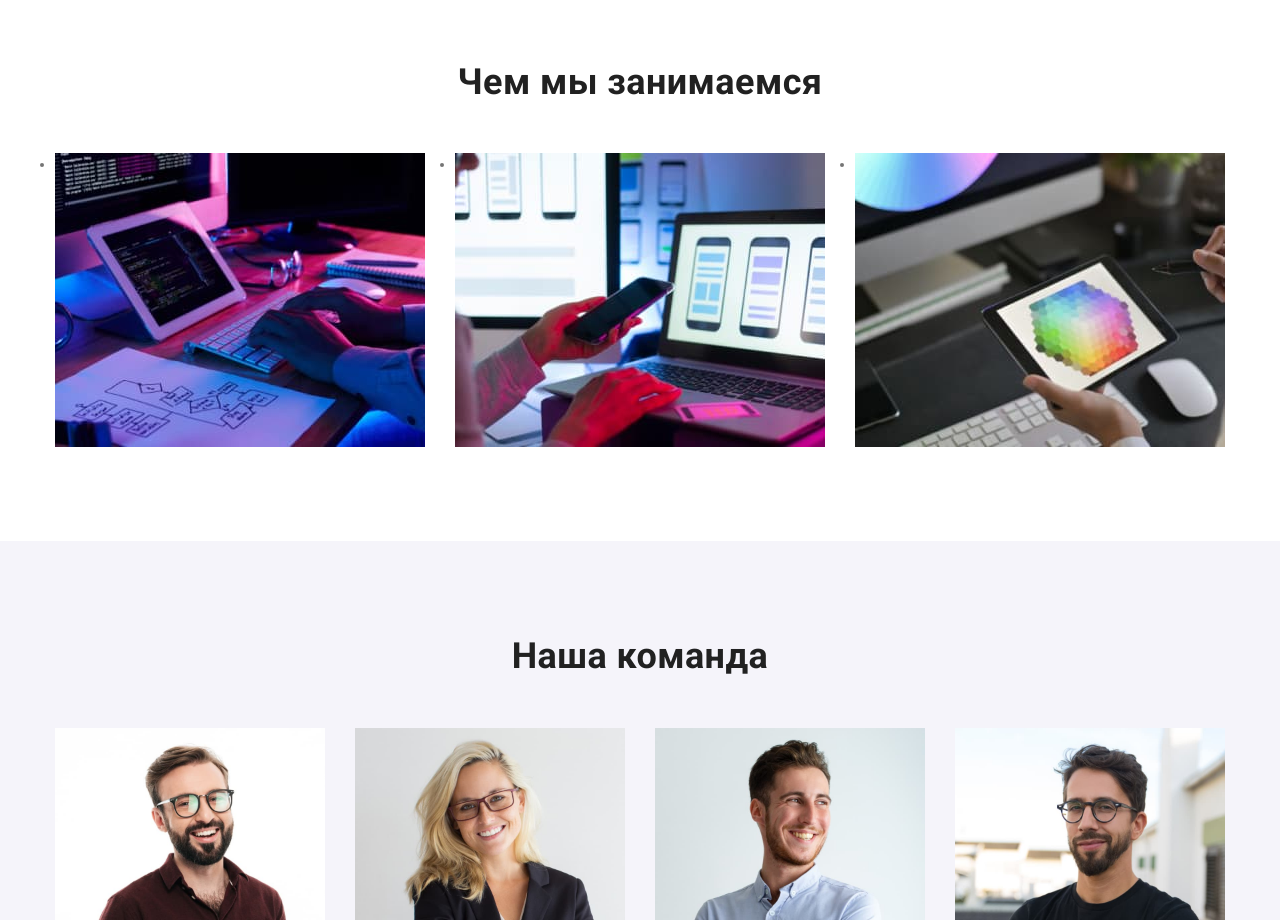
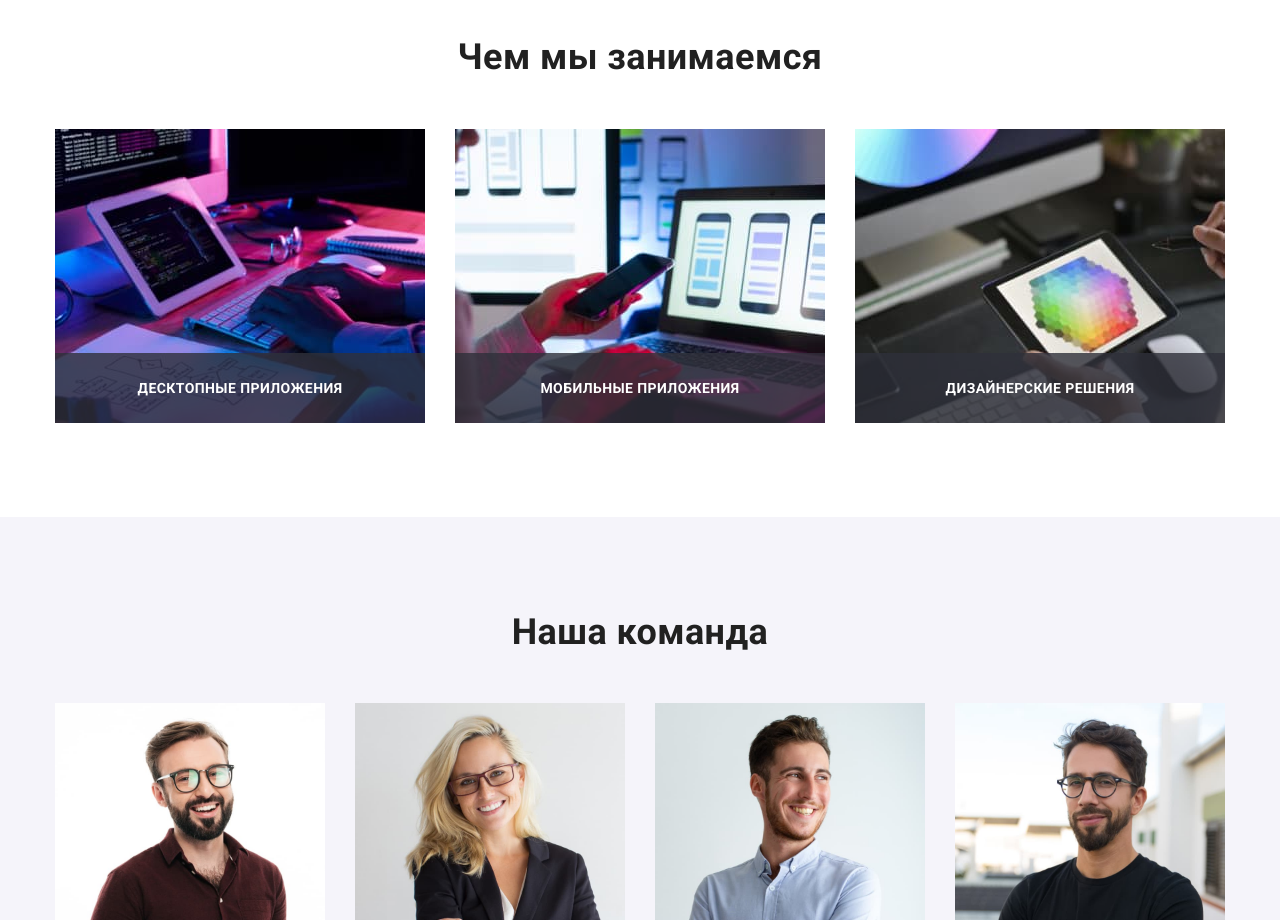
Before and after one commit to Pavel-0610/goit-markup-hw-05, a plain HTML site: page index.html in a window 1280 px wide. Shown: the part 1080-2000 px from the top of the page. Drawn offline with nearby package versions, Linux system fonts and the light colour scheme.

Commit message:
homework5

```diff
--- a/css/styles.css
+++ b/css/styles.css
@@ -61,6 +61,33 @@ body {
   margin-right: 50px;
 }
 
+.icon-mail,
+.icon-tel {
+  margin-right: 10px;
+  fill: currentColor;
+}
+
+.header-mail:hover,
+.header-mail:focus,
+.header-tel:hover,
+.header-tel:focus {
+  color: var(--accent-color);
+}
+
+.site-nav .current {
+  position: relative;
+}
+
+.current:after {
+  content: '';
+  width: 100%;
+  height: 4px;
+  background: #2196f3;
+  border-radius: 2px;
+  position: absolute;
+  display: block;
+  margin-top: 28px;
+}
 .accent {
   color: var(--accent-color);
   font-family: Raleway, sans-serif;
@@ -116,29 +143,6 @@ body {
 
 .auth-nav-item:not(:last-child) {
   margin-right: 30px;
-}
-
-.icon-mail,
-.icon-tel {
-  margin-right: 10px;
-  fill: currentColor;
-}
-
-.header-mail:hover,
-.header-mail:focus,
-.header-tel:hover,
-.header-tel:focus {
-  color: var(--accent-color);
-}
-
-.header-underline:after {
-  content: '';
-  width: 48px;
-  height: 4px;
-  background: #2196f3;
-  border-radius: 2px;
-  display: block;
-  margin-top: 28px;
 }
 
 /* .auth-nav-item::before {
@@ -708,6 +712,27 @@ body {
   margin-right: var(--base-margin);
 }
 
+.examples-item {
+  position: relative;
+  overflow: hidden;
+}
+
+.examples-pictures-text {
+  position: absolute;
+  bottom: 0;
+  color: var(--primary-white-color);
+  background-color: rgba(47, 48, 58, 0.8);
+  width: 100%;
+  height: 70px;
+  font-size: 14px;
+  font-weight: 700;
+  line-height: 16px;
+  text-align: center;
+  letter-spacing: 0.03em;
+  text-transform: uppercase;
+  padding: 27px;
+}
+
 .leaders-list {
   display: flex;
 }
--- a/index.html
+++ b/index.html
@@ -21,7 +21,7 @@
         <nav class="header-nav">
             <a class="logo-href" href="/"><span class="accent">Web</span><span class="logo">Studio</span></a>
                 <ul class="site-nav list">
-                    <li class="header-item"><a href="./index.html" class="link header-underline current">Студия</a></li>
+                    <li class="header-item"><a href="./index.html" class="link current">Студия</a></li>
                     <li class="header-item"><a href="./portfolio.html" class="link">Портфолио</a></li>
                     <li class="header-item"><a href="Контакты" class="link">Контакты</a></li>
                 </ul>
@@ -81,10 +81,17 @@
 <section class="section-examples">
     <div class="container">
         <h2 class="section-title">Чем мы занимаемся</h2>
-            <ul class="examples-list">
-                <li class="examples-item"><img src="./images/1.jpg" alt="на столе лежит клавиатура,на которой две руки набирают код в программе перед планшетом и монитором" width="370"></li>
-                <li class="examples-item"><img src="./images/2.jpg" alt="в левой руке телефон, а правая лежит на ноутбуке с изображениями трех телефонов, который стоит на столе" width="370"></li>
-                <li class="examples-item"><img src="./images/3.jpg" alt="в левой руке планшет с изображением, а в правой руке стилус на фоне: мышки, клавиатуры,телефона и монитора, которые находятся на столе" width="370"></li>
+            <ul class="examples-list list">
+                <li class="examples-item">
+                    <div class="examples-wrap">
+                        <img src="./images/1.jpg" alt="на столе лежит клавиатура,на которой две руки набирают код в программе перед планшетом и монитором" width="370">
+                <p class="examples-pictures-text">Десктопные приложения</p></div></li>
+                <li class="examples-item">
+                    <div class="examples-wrap"><img src="./images/2.jpg" alt="в левой руке телефон, а правая лежит на ноутбуке с изображениями трех телефонов, который стоит на столе" width="370">
+                <p class="examples-pictures-text">Мобильные приложения</p></div></li>
+                <li class="examples-item">
+                    <div class="examples-wrap"></div><img src="./images/3.jpg" alt="в левой руке планшет с изображением, а в правой руке стилус на фоне: мышки, клавиатуры,телефона и монитора, которые находятся на столе" width="370">
+                <p class="examples-pictures-text">Дизайнерские решения</p></div></li>
             </ul>
     </div>
 </section>
```
